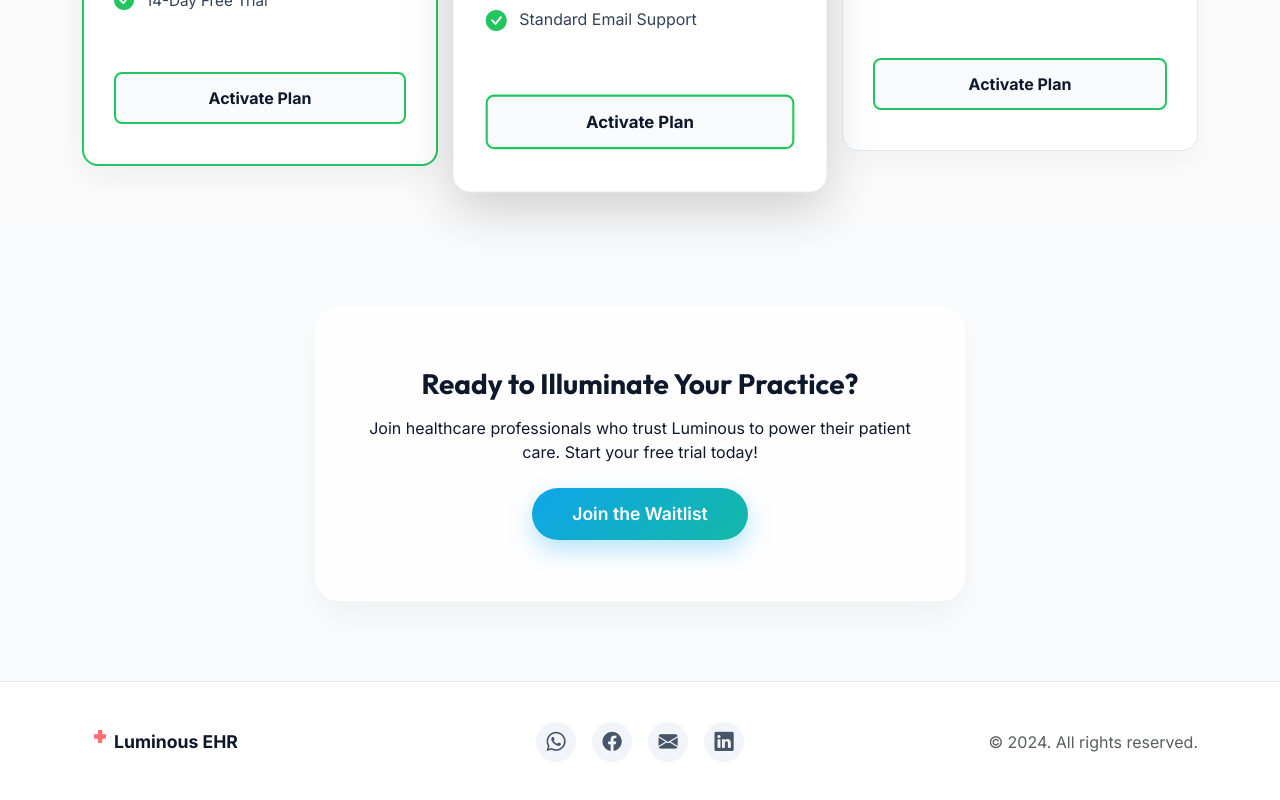
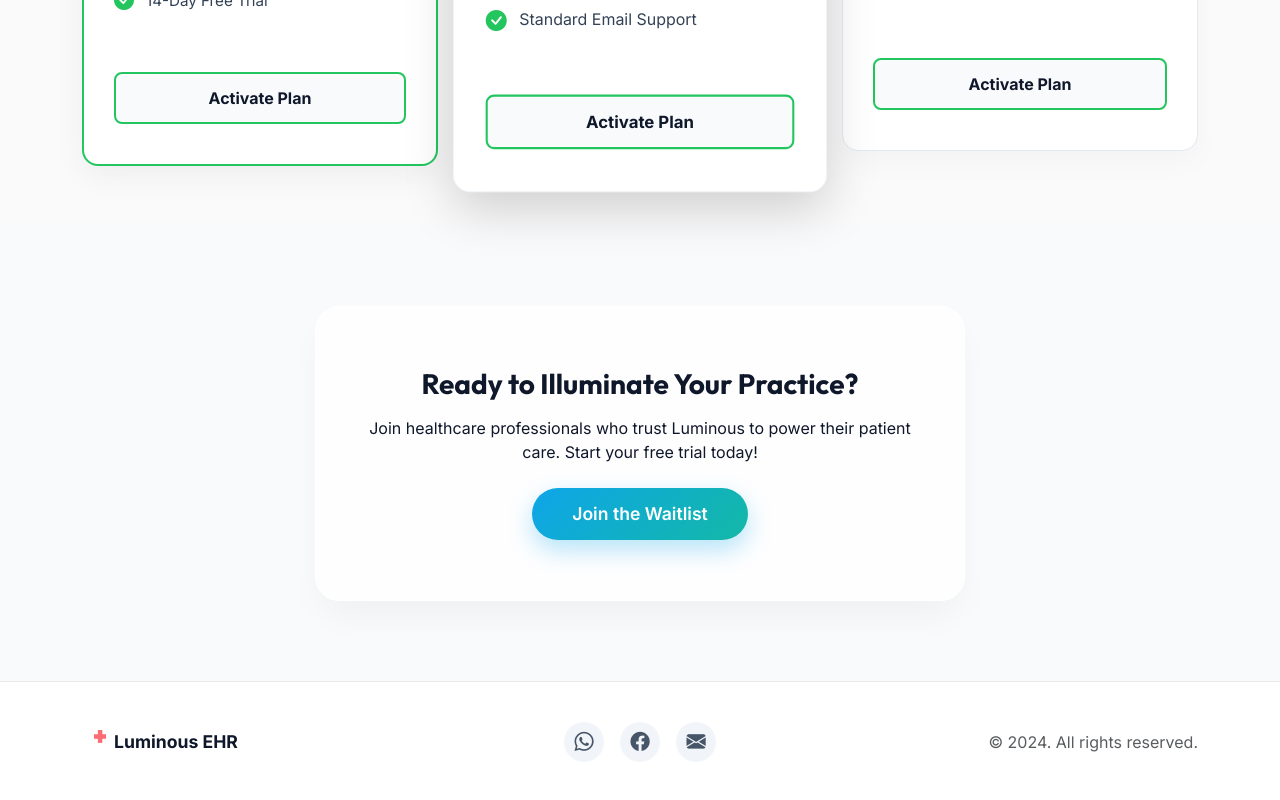
Before and after one commit to xanderelsmith/luminous-Web, a React (Vite) app: page / in a window 1280 px wide. Shown: the part 4856-5656 px from the top of the page. Built offline with nearby package versions, Linux system fonts and the light colour scheme.

Commit message:
Remove LinkedIn from footer and update email to luminousehr@gmail.com

```diff
--- a/src/App.jsx
+++ b/src/App.jsx
@@ -396,11 +396,8 @@ function App() {
                 <a href="https://www.facebook.com/luminousehr/" target="_blank" rel="noopener noreferrer" className="social-btn facebook" aria-label="Facebook">
                   <i className="bi bi-facebook"></i>
                 </a>
-                <a href="mailto:hello@luminous.com" className="social-btn email" aria-label="Email">
+                <a href="mailto:luminousehr@gmail.com" className="social-btn email" aria-label="Email">
                   <i className="bi bi-envelope-fill"></i>
-                </a>
-                <a href="https://linkedin.com/" target="_blank" rel="noopener noreferrer" className="social-btn linkedin" aria-label="LinkedIn">
-                  <i className="bi bi-linkedin"></i>
                 </a>
               </div>
             </div>
```
